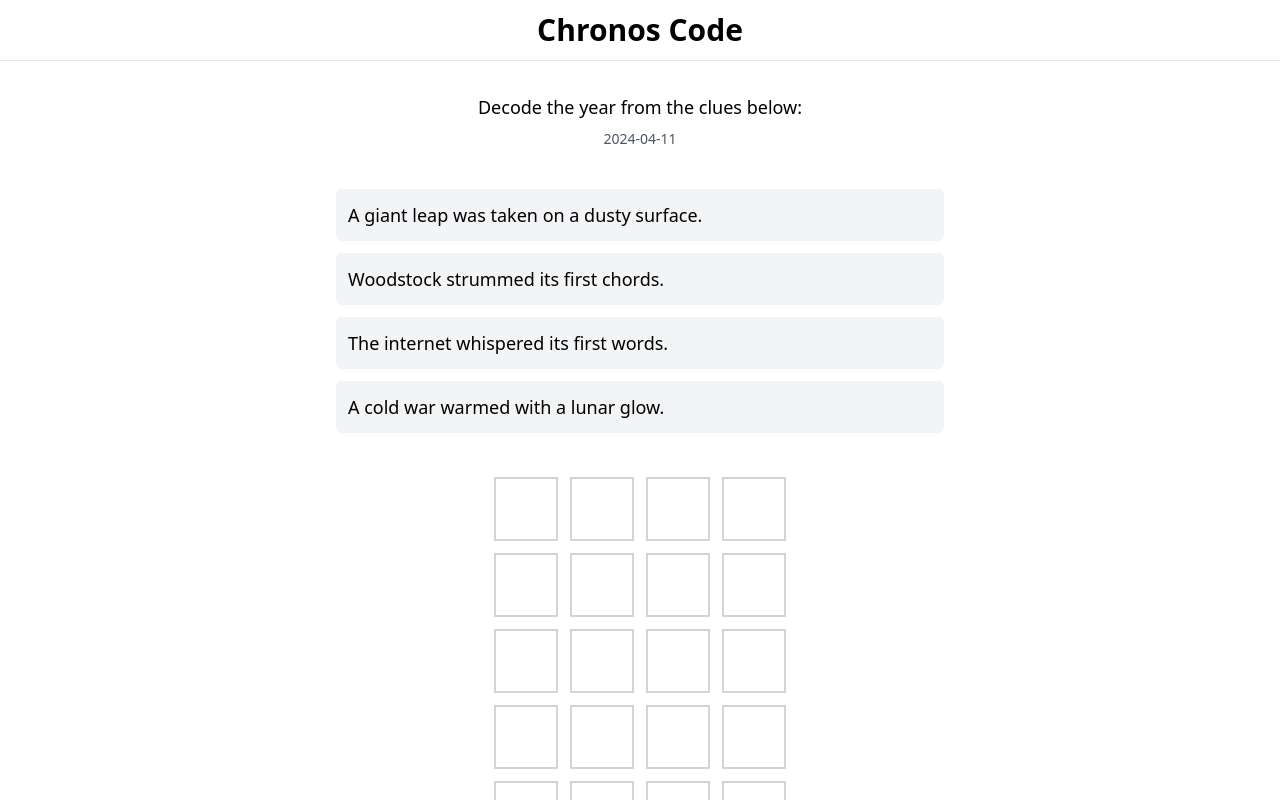
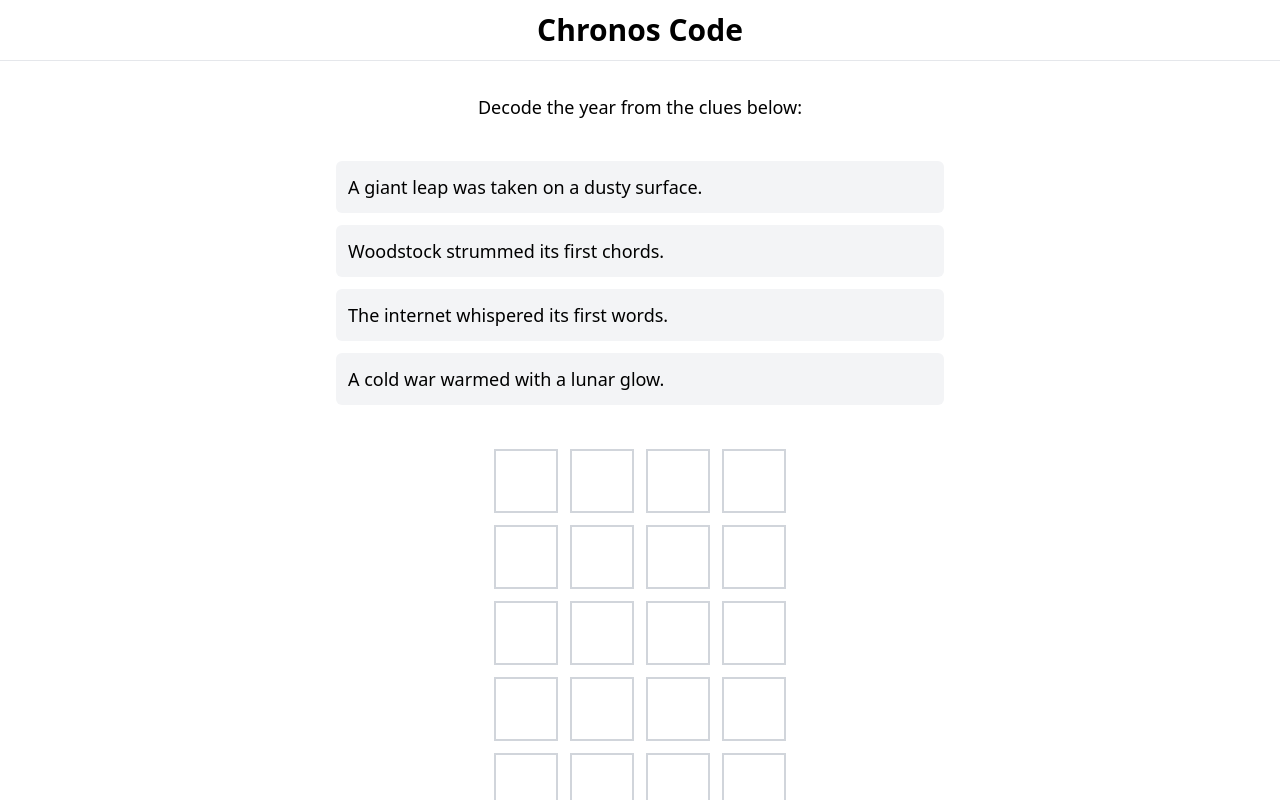
Before and after one commit to gpetiot/guess-year-js, a React (Vite) app: page / in a window 1280 px wide. Shown: the top 800 px of the page. Built offline with nearby package versions, Linux system fonts and the light colour scheme.

Commit message:
Refactor(game): remove date-based puzzle selection in favor of random puzzles

```diff
--- a/src/App.tsx
+++ b/src/App.tsx
@@ -20,7 +20,6 @@ const GameContent = () => {
           <div className="space-y-6">
             <div className="space-y-2 text-center">
               <p className="text-lg dark:text-white">Decode the year from the clues below:</p>
-              <p className="text-sm text-gray-600 dark:text-gray-400">{currentPuzzle.date}</p>
             </div>
 
             <ClueList clues={currentPuzzle.clues} />
--- a/src/data/puzzles.ts
+++ b/src/data/puzzles.ts
@@ -2,7 +2,6 @@ import { Puzzle, TimeCard } from '../types';
 
 export const puzzles: Puzzle[] = [
   {
-    date: '2024-04-11',
     year: '1969',
     clues: [
       'A giant leap was taken on a dusty surface.',
@@ -12,7 +11,6 @@ export const puzzles: Puzzle[] = [
     ],
   },
   {
-    date: '2024-04-12',
     year: '1453',
     clues: [
       "A city's walls fell to cannon's roar.",
@@ -22,7 +20,6 @@ export const puzzles: Puzzle[] = [
     ],
   },
   {
-    date: '2024-04-13',
     year: '1492',
     clues: [
       'A new world was claimed across the sea.',
@@ -87,6 +84,6 @@ export const timeCards: TimeCard[] = [
 ];
 
 export const getToday = (): Puzzle => {
-  const today = new Date().toISOString().split('T')[0];
-  return puzzles.find((puzzle) => puzzle.date === today) || puzzles[0];
+  const randomIndex = Math.floor(Math.random() * puzzles.length);
+  return puzzles[randomIndex];
 };
--- a/src/types/index.ts
+++ b/src/types/index.ts
@@ -1,5 +1,5 @@
 export interface Puzzle {
-  date: string;
+  date?: string;
   year: string;
   clues: string[];
 }
```
